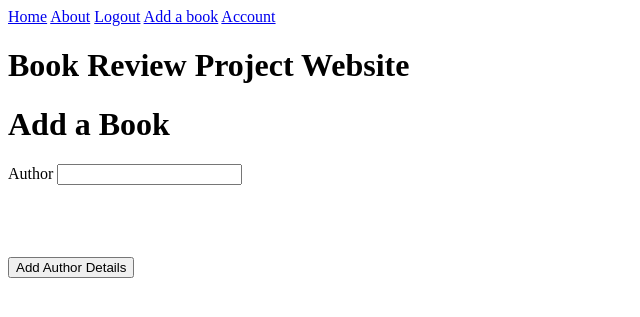
After one commit to MarkR1966/BookReview2, a Flask app: page /addauthor in a window 1280 px wide. The commit adds this page. Shown: the top 317 px of the page, without its empty margins (0-640 px from the left). Run offline with Flask 2, Linux system fonts and the light colour scheme; the visitor is signed in with stand-in values (Sample User, id 1).

Commit message:
Added functionality

```diff
--- a/app.py
+++ b/app.py
@@ -1,3 +1,5 @@
+#!/usr/bin/env python
+
 from application import app
 
 if __name__ == '__main__':
--- a/application/__init__.py
+++ b/application/__init__.py
@@ -19,4 +19,5 @@ db = SQLAlchemy(app)
 login_manager = LoginManager(app)
 login_manager.login_view = 'login'
 
+
 from application import routes
--- a/application/forms.py
+++ b/application/forms.py
@@ -38,6 +38,25 @@ class BooksForm(FlaskForm):
 
     submit = SubmitField('Add Book Details')
 
+    # def validate_author(self, b_Author):
+    #     author = Authors.query.filter_by(AUthor=b_Author.data).first()
+    #
+    #     if author:
+    #         raise ValidationError('Author does not exist')
+
+
+class AuthorForm(FlaskForm):
+    a_Author = StringField(
+        'Author',
+        validators=[
+            DataRequired(),
+            Length(min=1, max=30)
+        ]
+    )
+
+    submit = SubmitField('Add Author Details')
+
+
 class RegistrationForm(FlaskForm):
     u_name = StringField(
         'User Name',
@@ -73,8 +92,7 @@ class RegistrationForm(FlaskForm):
 
         if user:
             raise ValidationError('Email already in use')
-        else:
-            raise ValidationError('Email already in use')
+
 
 
     # def validate_user(self, u_name):
--- a/application/models.py
+++ b/application/models.py
@@ -6,7 +6,6 @@ from application import db, login_manager
 class Authors(db.Model):
     id = db.Column(db.Integer, primary_key=True)
     a_Author = db.Column(db.String(30), nullable=False)
-    books = db.relationship('Books', backref='a_author_id', lazy=True)
 
     def __repr__(self):
         return ''.join(
@@ -23,6 +22,7 @@ class Books(db.Model):
     b_Publisher = db.Column(db.String(30), nullable=False)
     b_Synopsis = db.Column(db.String(300), nullable=True)
     b_Author_id = db.Column(db.Integer, db.ForeignKey('authors.id'), nullable=False)
+    books = db.relationship('Authors', backref=db.backref('a_author_id', lazy=True))
 
     def __repr__(self):
         return ''.join(
--- a/application/routes.py
+++ b/application/routes.py
@@ -2,9 +2,16 @@ from wtforms import ValidationError
 
 from application import app, db, bcrypt
 from flask import render_template, redirect, url_for, request
-from application.forms import BooksForm, RegistrationForm, LoginForm, UpdateAccountForm
-from application.models import Books, Users
+from application.forms import BooksForm, RegistrationForm, LoginForm, UpdateAccountForm, AuthorForm
+from application.models import Books, Users, Authors
 from flask_login import login_user, current_user, logout_user, login_required
+
+
+def_b_Title = ""
+def_b_Author = ""
+def_b_Publisher = ""
+def_b_Synopsis = ""
+def_b_Author_id = 0
 
 
 def validate_email(email, page):
@@ -24,6 +31,16 @@ def validate_user(user):
             return False
         else:
             return True
+
+
+def validate_author(b_author):
+    global def_b_Authors_id
+    author = Authors.query.filter_by(a_Author=b_author).first()
+    def_b_Author_id = Authors.id
+    if author:
+        return True
+    else:
+        return False
 
 
 @app.route('/')
@@ -91,19 +108,49 @@ def login():
 @app.route('/add', methods=['GET', 'POST'])
 @login_required
 def add():
+    global def_b_Title, def_b_Author, def_b_Publisher, def_b_Synopsis
     form = BooksForm()
     if form.validate_on_submit():
-        book_data = Books(
-            b_Title=form.b_Title.data,
-            b_Author_id=form.b_Author_id.data,
-            b_Publisher=form.b_Publisher.data,
-            b_Synopsis=form.b_Synopsis.data
+        def_b_Title = form.b_Title.data
+        def_b_Author = form.b_Author.data
+        def_b_Publisher = form.b_Publisher.data
+        def_b_Synopsis = form.b_Synopsis.data
+        if validate_author(form.b_Author.data):
+            book_data = Books(
+                b_Title=form.b_Title.data,
+                b_Author_id=def_b_Author_id,
+                b_Publisher=form.b_Publisher.data,
+                b_Synopsis=form.b_Synopsis.data
+            )
+            db.session.add(book_data)
+            db.session.commit()
+            return redirect(url_for('home'))
+        else:
+            return redirect(url_for('addauthor'))
+    elif request.method == 'GET':
+        form.b_Title.data = def_b_Title
+        form.b_Author.data = def_b_Author
+        form.b_Publisher.data = def_b_Publisher
+        form.b_Synopsis.data = def_b_Synopsis
+    return render_template('addbook.html', title='Add a Book', form=form)
+
+
+@app.route('/addauthor', methods=['GET', 'POST'])
+@login_required
+def addauthor():
+    global def_b_Author
+    form = AuthorForm()
+    if form.validate_on_submit():
+        def_b_Author = form.a_Author.data
+        author_data = Authors(
+            a_Author=form.a_Author.data,
         )
-        db.session.add(book_data)
+        db.session.add(author_data)
         db.session.commit()
-        return redirect(url_for('home'))
-    else:
-        return render_template('post.html', Title='Add a post', form=form)
+        return redirect(url_for('add'))
+    elif request.method == 'GET':
+            form.a_Author.data = def_b_Author
+    return render_template('addauthor.html', title='Add an Author', form=form)
 
 
 @app.route("/logout")
--- /dev/null
+++ b/application/templates/addauthor.html
@@ -0,0 +1,29 @@
+{% extends "layout.html" %}
+
+{% block body_content %}
+    <h1>Book Review Project Website</h1>
+    <h1>Add a Book</h1>
+    <div class='form'>
+        <form method='POST' action=''>
+            {{ form.hidden_tag() }}
+            <div class='form_group'>
+                {{ form.a_Author.label }}
+                {{ form.a_Author }}
+                {% if form.a_Author.errors %}
+                    <div class='error'>
+                        {% for error in form.b_Author.errors %}
+                            <span>{{ error }}</span>
+                        {% endfor %}
+                    </div>
+                {% endif %}
+            </div>
+            <br>
+            <br>
+            <br>
+            <br>
+            <div class='form_group'>
+                {{ form.submit }}
+            </div>
+        </form>
+    </div>
+{% endblock %}
--- a/application/templates/home.html
+++ b/application/templates/home.html
@@ -6,7 +6,7 @@
     {% for book in books %}
         <div>
             <h3>{{ book.b_Title }}</h3>
-            <p><b>Author: </b> {{ book.b_Author_id }}</p>
+            <p><b>Author: </b> {{ book.books.a_Author }}</p>
             <p><b>Publisher: </b> {{ book.b_Publisher }}</p>
             <p>{{ book.b_Synopsis }}</p>
         </div>
--- a/application/templates/post.html
+++ b/application/templates/post.html
@@ -1,7 +1,6 @@
 {% extends 'layout.html' %}
 {% block body_content %}
     <h1>Login Page</h1>
-{#    <p>Need an account? Sign up</p>#}
     <div class='form'>
         <form method='POST' action=''>
             {{ form.hidden_tag() }}
--- a/requirements.txt
+++ b/requirements.txt
@@ -8,3 +8,5 @@ PyMySQL==0.9.3
 Flask-Bcrypt==0.7.1
 Flask-Login==0.5.0
 Werkzeug==1.0.1
+email-validator==1.1.1
+bcrypt==3.1.7
```
Also changed, not shown: application/templates/addbook.html (added, +64 -0 lines).
